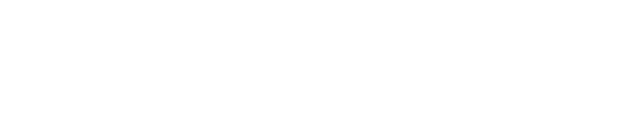
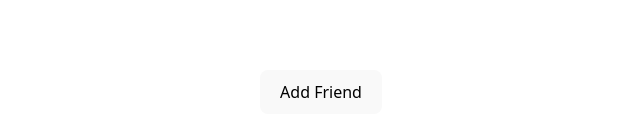
Before and after one commit to ross0508/GeographyApp, a React (Vite) app in the folder frontend/geographyapp/: page /social in a window 1280 px wide. Before the commit this address had no page. Shown: the part 308-444 px from the top of the page, without its empty margins (319-959 px from the left). Built offline with nearby package versions, Linux system fonts and the light colour scheme.

Commit message:
Add 'add friend' button

```diff
--- /dev/null
+++ b/frontend/geographyapp/src/AddFriend.tsx
@@ -0,0 +1,41 @@
+import React from "react";
+
+export default function AddFriend() {
+  const [menuOpen, setMenuOpen] = React.useState(false);
+  const [friendName, setFriendName] = React.useState("");
+
+  const sendFriendRequest = async () => {
+    event?.preventDefault();
+  };
+
+  return (
+    <div>
+      {!menuOpen && (
+        <button onClick={() => setMenuOpen(true)}>Add Friend</button>
+      )}
+      {menuOpen && (
+        <div>
+          <button onClick={() => setMenuOpen(false)}>x</button>
+          <form className="login-form">
+            <div className="form-group">
+              <label htmlFor="friendname">Name </label>
+              <input
+                type="friendname"
+                id="friendname"
+                value={friendName}
+                onChange={(e) => setFriendName(e.target.value)}
+                placeholder="Enter your friend's username"
+              />
+            </div>
+            <button
+              onClick={() => sendFriendRequest()}
+              className="login-button"
+            >
+              Register
+            </button>
+          </form>
+        </div>
+      )}
+    </div>
+  );
+}
--- a/frontend/geographyapp/src/App.tsx
+++ b/frontend/geographyapp/src/App.tsx
@@ -3,6 +3,7 @@ import { Routes, Route } from "react-router-dom";
 import Login from "./Login";
 import Profile from "./Profile";
 import Quiz from "./Quiz";
+import Social from "./Social";
 
 function App() {
   return (
@@ -11,6 +12,7 @@ function App() {
         <Route path="/" element={<Login />} />
         <Route path="/quiz" element={<Quiz />} />
         <Route path="/profile" element={<Profile />} />
+        <Route path="/social" element={<Social />} />
       </Routes>
     </>
   );
--- /dev/null
+++ b/frontend/geographyapp/src/Social.tsx
@@ -0,0 +1,10 @@
+import React from "react";
+import AddFriend from "./AddFriend";
+
+export default function Social() {
+  return (
+    <div>
+      <AddFriend />
+    </div>
+  );
+}
```
